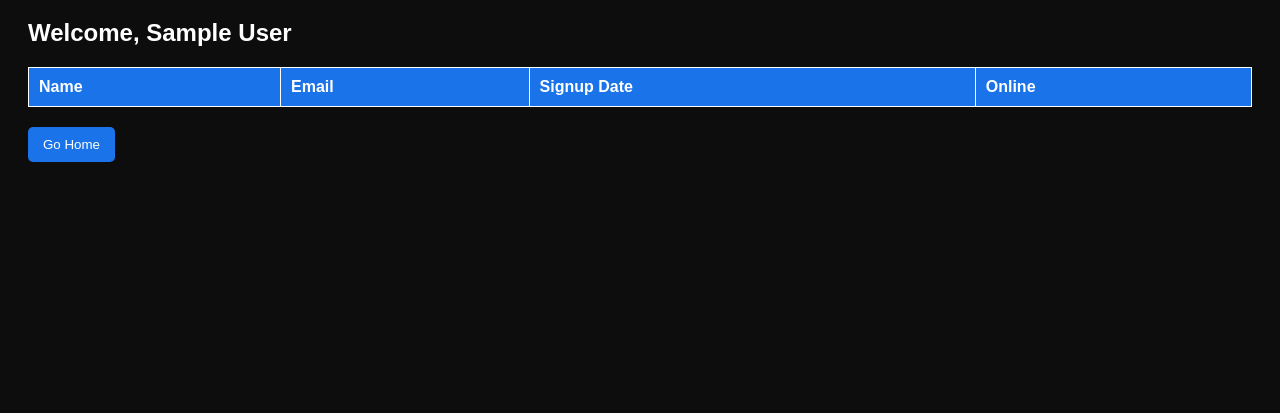
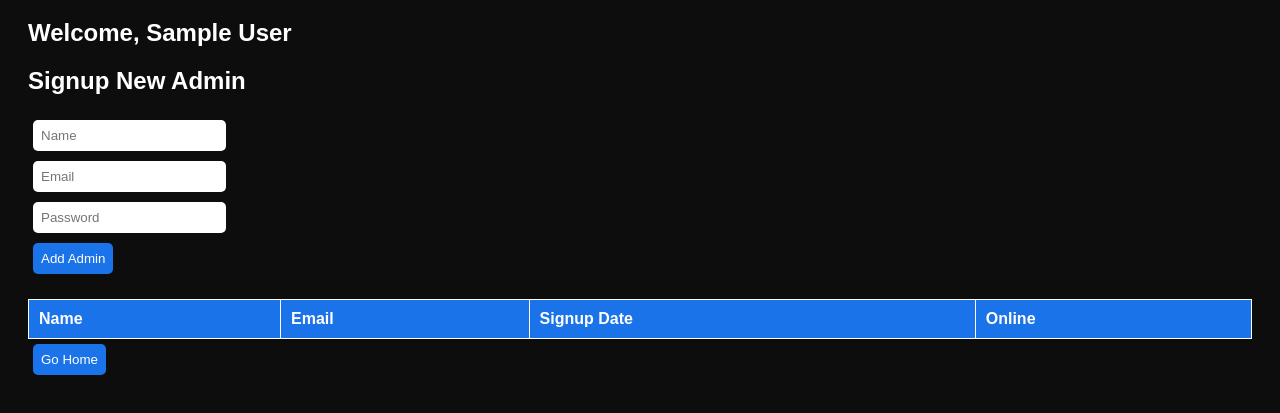
Before and after one commit to IronBro26/New-folder, a website: page admin.html in a window 1280 px wide. Shown: the part 89-502 px from the top of the page. Drawn offline with Linux system fonts and the light colour scheme; sample sign-in values are in the browser's storage.

Commit message:
Update admin.html

```diff
--- a/admin.html
+++ b/admin.html
@@ -6,15 +6,26 @@
 <title>Admin Panel</title>
 <style>
     body {
-        background: #0d0d0d;
-        color: #fff;
+        background:#0d0d0d;
+        color:#fff;
         font-family: Arial, sans-serif;
         padding: 20px;
+    }
+    input, button {
+        padding: 8px;
+        margin: 5px;
+        border-radius: 5px;
+        border: none;
+    }
+    button {
+        cursor: pointer;
+        background-color: #1a73e8;
+        color: white;
     }
     table {
         width: 100%;
         border-collapse: collapse;
-        margin-bottom: 20px;
+        margin-top: 20px;
     }
     th, td {
         padding: 10px;
@@ -22,23 +33,25 @@
         text-align: left;
     }
     th {
-        background: #1a73e8;
-    }
-    button {
-        padding: 10px 15px;
-        border-radius: 5px;
-        border: none;
-        cursor: pointer;
         background-color: #1a73e8;
-        color: white;
     }
 </style>
 </head>
 <body>
+
 <h1>Admin Panel</h1>
 <div id="welcome"></div>
 
-<!-- Admin table -->
+<!-- Admin signup inside panel -->
+<div id="adminSignupDiv">
+    <h2>Signup New Admin</h2>
+    <input type="text" id="adminName" placeholder="Name"><br>
+    <input type="email" id="adminEmail" placeholder="Email"><br>
+    <input type="password" id="adminPassword" placeholder="Password"><br>
+    <button onclick="adminSignup()">Add Admin</button>
+</div>
+
+<!-- Admin monitoring table -->
 <table>
     <thead>
         <tr>
@@ -59,19 +72,18 @@ const currentUser = JSON.parse(localStorage.getItem("currentUser"));
 if(!currentUser) {
     alert("You must login first!");
     window.location.href = "signup.html";
+} else {
+    document.getElementById("welcome").innerHTML = `<h2>Welcome, ${currentUser.name}</h2>`;
 }
 
-// Show welcome
-document.getElementById("welcome").innerHTML = `<h2>Welcome, ${currentUser.name}</h2>`;
-
-// Load users
+// Load all users into table
 function loadUsers() {
-    let users = JSON.parse(localStorage.getItem("users") || "[]");
+    const users = JSON.parse(localStorage.getItem("users") || "[]");
     const table = document.getElementById("userTable");
     table.innerHTML = "";
 
     users.forEach(u => {
-        // Only admin can see all users
+        // Only main admin sees all users
         if(currentUser.email === "Krfuchs11@icloud.com" || currentUser.email === u.email) {
             const row = document.createElement("tr");
             row.innerHTML = `
@@ -85,16 +97,54 @@ function loadUsers() {
     });
 }
 
+// Signup function inside admin panel
+function adminSignup() {
+    const name = document.getElementById("adminName").value.trim();
+    const email = document.getElementById("adminEmail").value.trim();
+    const password = document.getElementById("adminPassword").value;
+
+    if(!name || !email || !password) {
+        alert("All fields are required!");
+        return;
+    }
+
+    let users = JSON.parse(localStorage.getItem("users") || "[]");
+    if(users.some(u => u.email === email)) {
+        alert("Email already exists!");
+        return;
+    }
+
+    const newAdmin = {
+        name,
+        email,
+        password,
+        signupDate: new Date().toLocaleString(),
+        online: false
+    };
+
+    users.push(newAdmin);
+    localStorage.setItem("users", JSON.stringify(users));
+
+    alert("New admin added successfully!");
+    document.getElementById("adminName").value = "";
+    document.getElementById("adminEmail").value = "";
+    document.getElementById("adminPassword").value = "";
+
+    loadUsers();
+}
+
+// Go home function
 function goHome() {
-    // Mark user offline when leaving
+    // Mark current user offline
     let users = JSON.parse(localStorage.getItem("users") || "[]");
-    users = users.map(u => u.email === currentUser.email ? {...u, online: false} : u);
+    users = users.map(u => u.email === currentUser.email ? {...u, online:false} : u);
     localStorage.setItem("users", JSON.stringify(users));
 
     localStorage.removeItem("currentUser");
     window.location.href = "signup.html";
 }
 
+// Initial load
 loadUsers();
 </script>
 </body>
```
